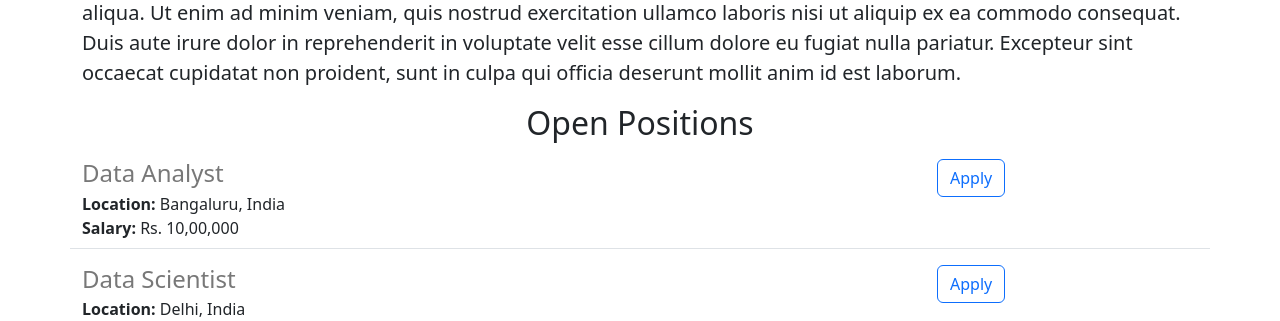
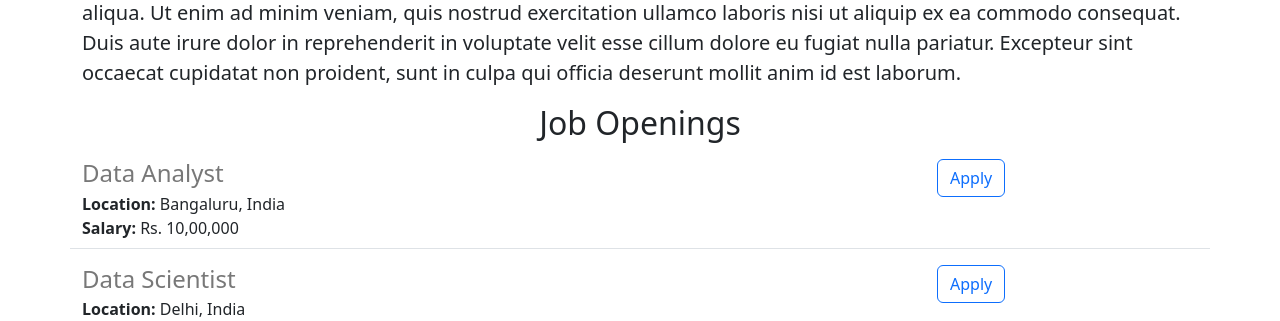
Before and after one commit to smissu/eze-careers-website, a Flask app: page / in a window 1280 px wide. Shown: the part 572-893 px from the top of the page. Run offline with Flask 3, Linux system fonts and the light colour scheme.

Commit message:
made some changes

```diff
--- a/templates/home.html
+++ b/templates/home.html
@@ -21,7 +21,7 @@
       <h2 class="text-center mt-2">About Eric</h2>
       <p class="lead">Lorem ipsum dolor sit amet, consectetur adipiscing elit, sed do eiusmod tempor incididunt ut labore et dolore magna aliqua. Ut enim ad minim veniam, quis nostrud exercitation ullamco laboris nisi ut aliquip ex ea commodo consequat. Duis aute irure dolor in reprehenderit in voluptate velit esse cillum dolore eu fugiat nulla pariatur. Excepteur sint occaecat cupidatat non proident, sunt in culpa qui officia deserunt mollit anim id est laborum.
       </p>
-      <h2 class="text-center mt-2">Open Positions</h2>
+      <h2 class="text-center mt-2">Job Openings</h2>
 
       <p >
         {% for job in jobs %}
```
